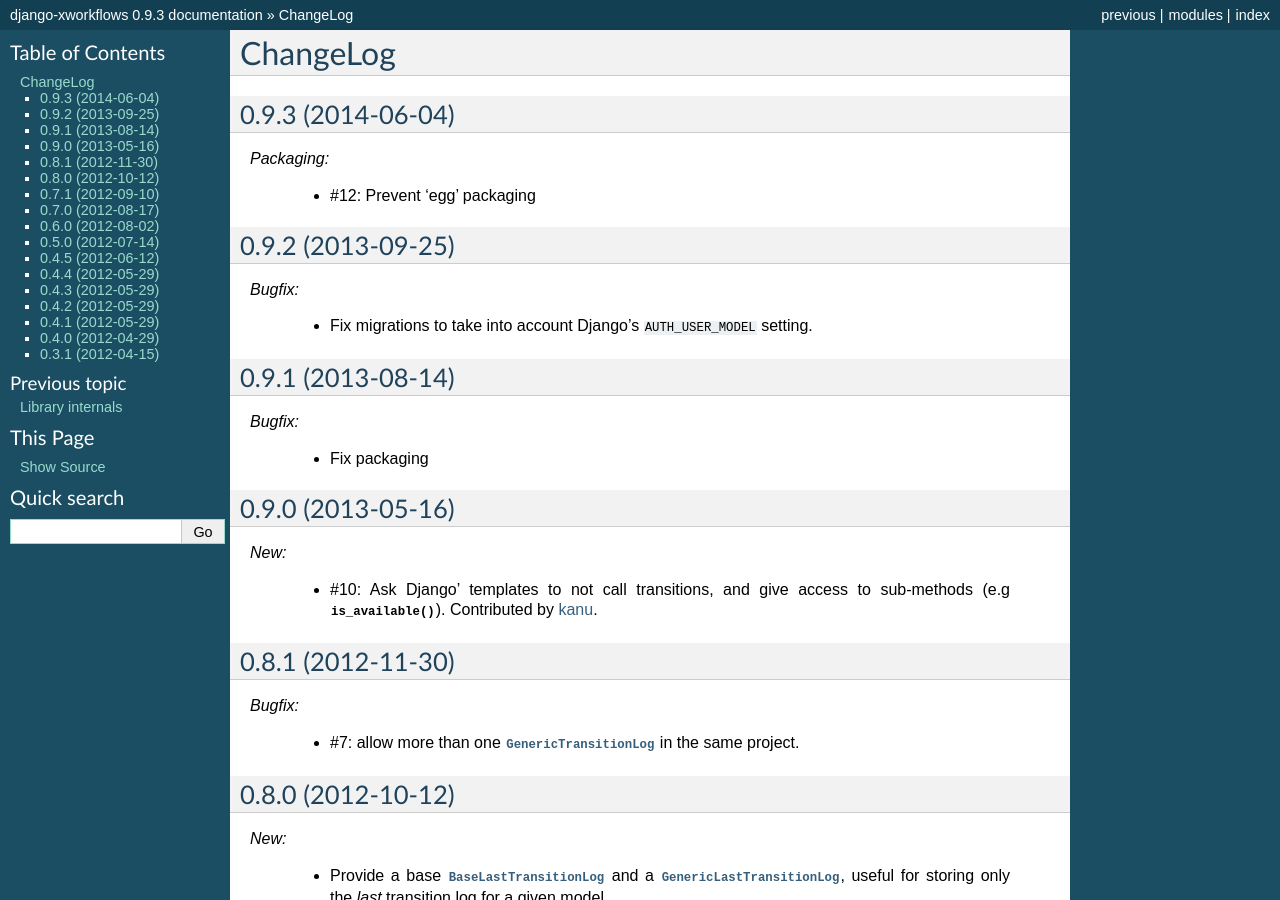
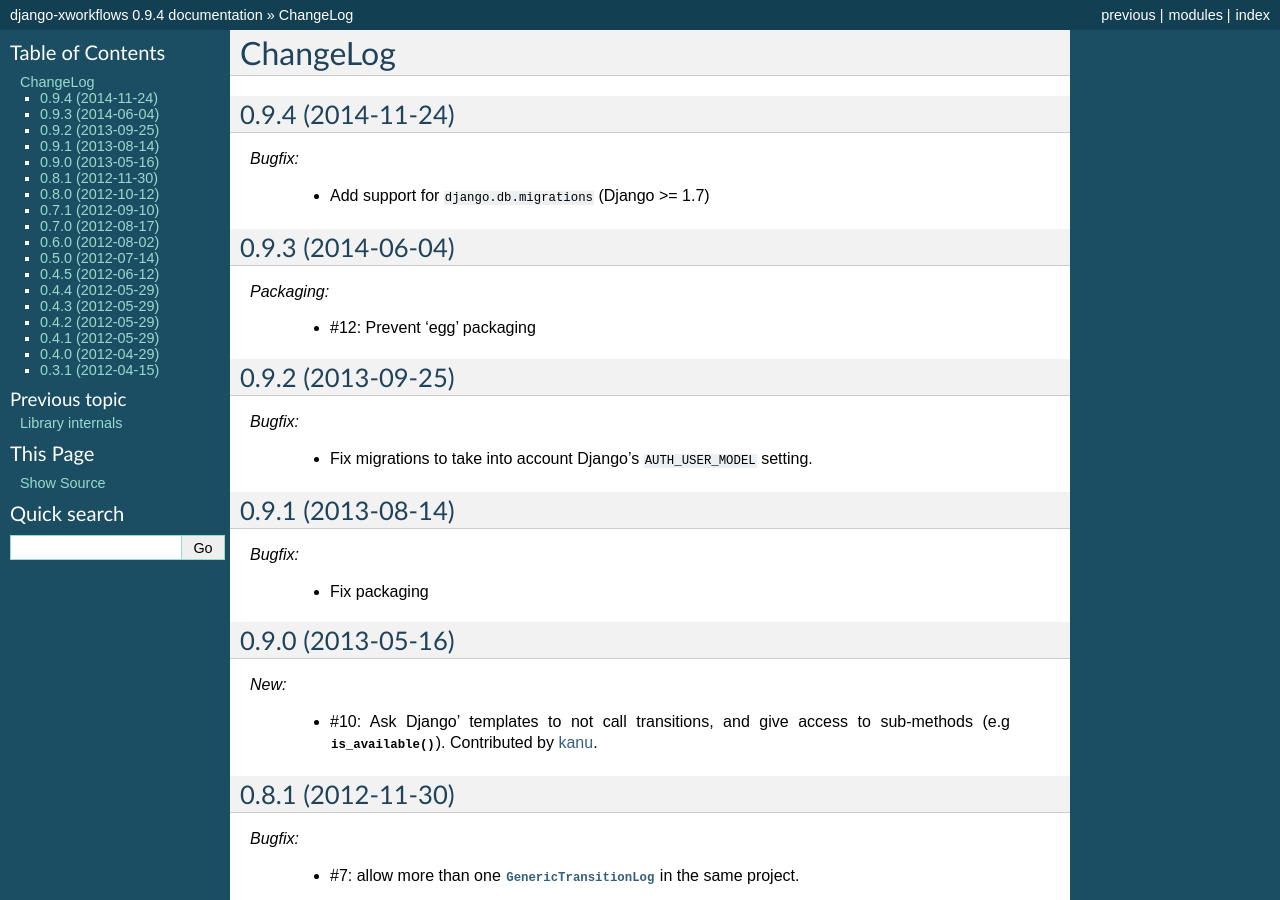
Before and after one commit to rbarrois/django_xworkflows, a Sphinx documentation site: the page built from doc/changelog.rst, in a window 1280 px wide and 900 px high. Built offline with Sphinx 7.4.7, drawn with Linux system fonts in a browser that asks for light colours; some of the changed text lies outside the part shown.

Commit message:
Version bump to v0.9.4

```diff
--- a/django_xworkflows/__init__.py
+++ b/django_xworkflows/__init__.py
@@ -2,5 +2,5 @@
 # Copyright (c) 2011-2013 Raphaël Barrois
 # This code is distributed under the two-clause BSD license.
 
-__version__ = '0.9.3'
+__version__ = '0.9.4'
 __author__ = 'Raphaël Barrois <raphael.barrois+xworkflows@polytechnique.org>'
--- a/doc/changelog.rst
+++ b/doc/changelog.rst
@@ -1,6 +1,12 @@
 ChangeLog
 =========
 
+0.9.4 (2014-11-24)
+------------------
+
+*Bugfix:*
+
+    * Add support for ``django.db.migrations`` (Django >= 1.7)
 
 0.9.3 (2014-06-04)
 ------------------
```
